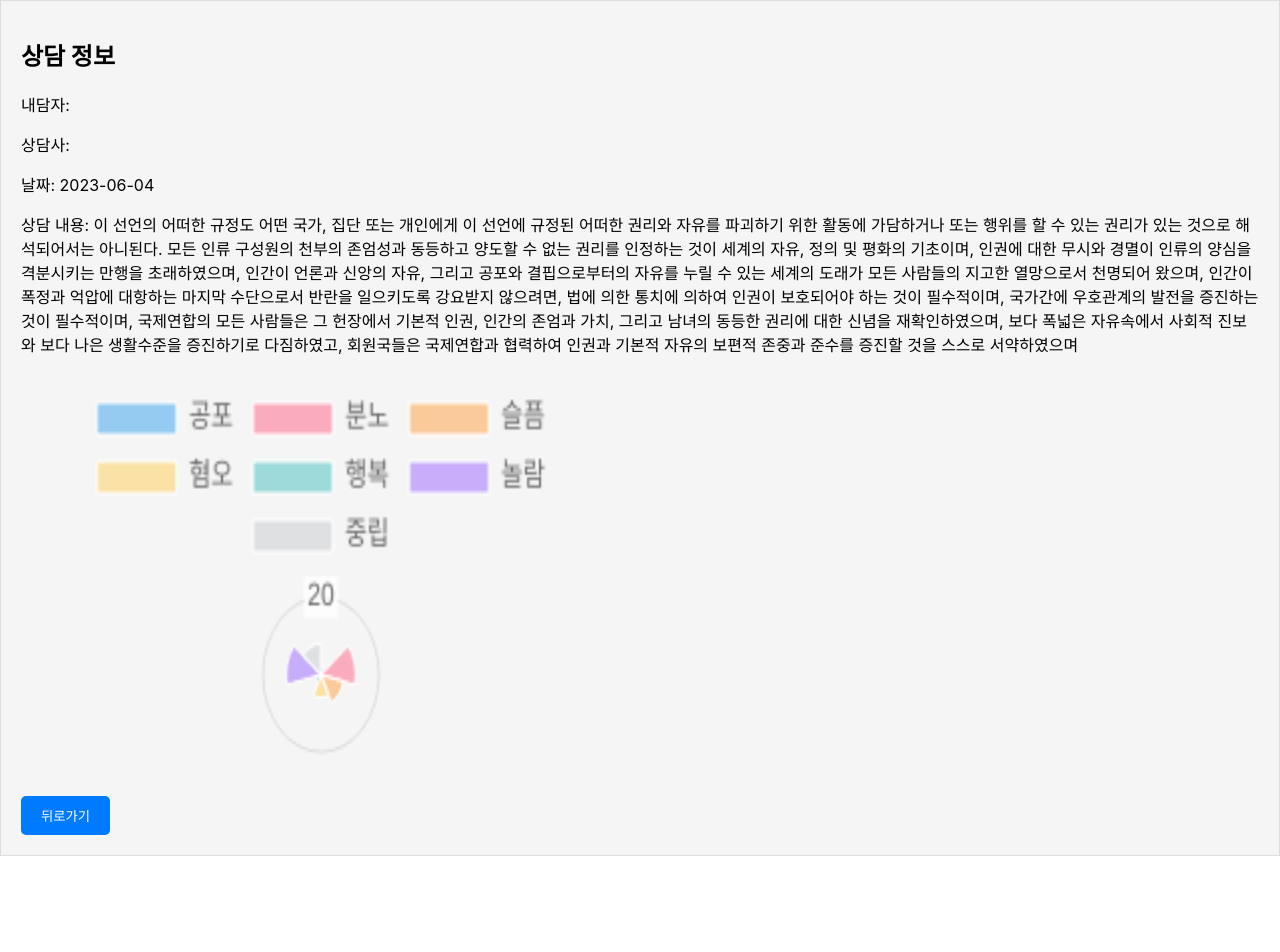
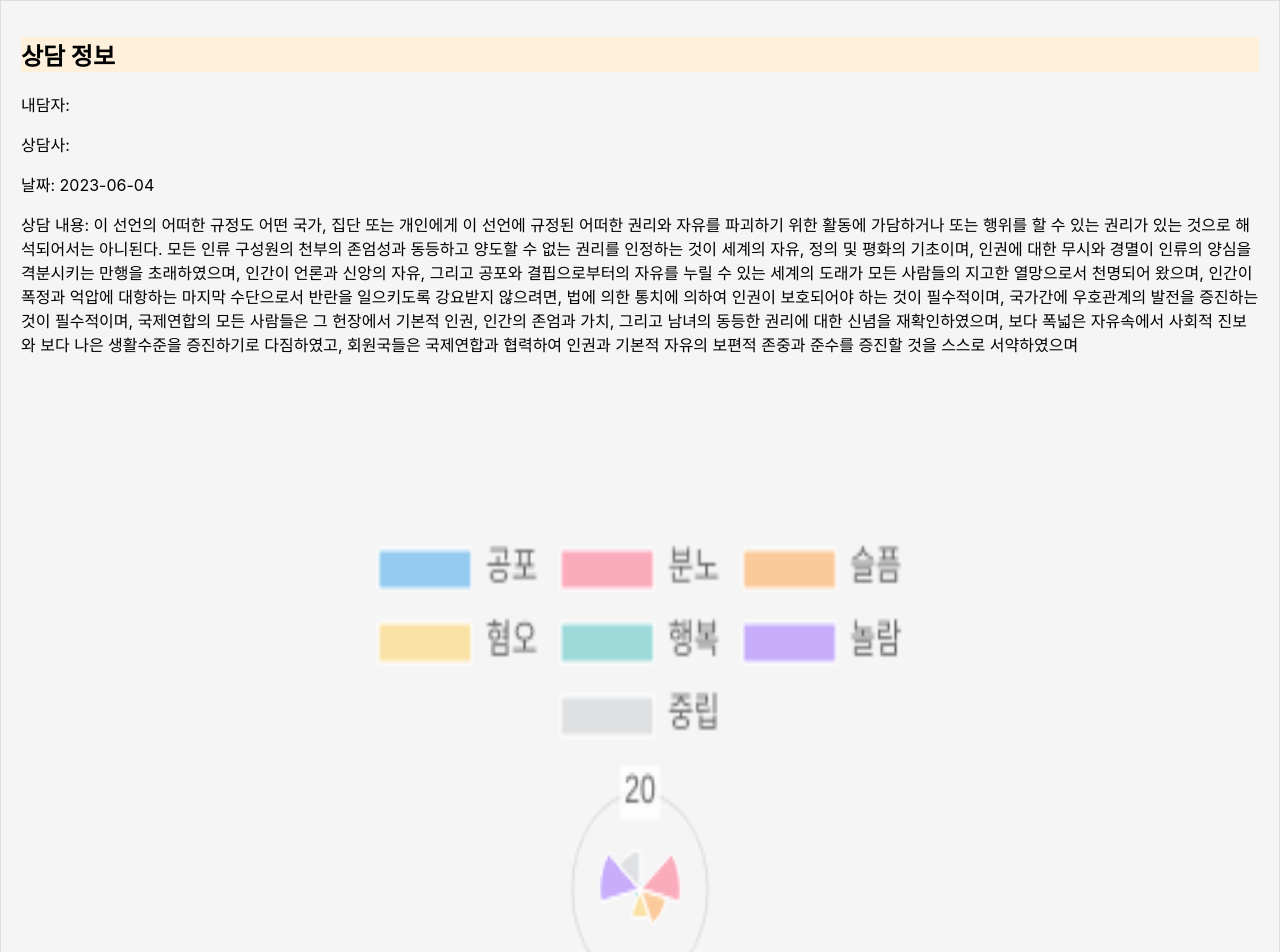
Before and after one commit to yujeongoyj/yourmind_frontend, a React (Create React App) app: page /Detail in a window 1280 px wide. Shown: the top 952 px of the page. Before the commit the page ends 856 px from the top, so only its background shows below. Built offline with nearby package versions, Linux system fonts and the light colour scheme.

Commit message:
add PolarArea

```diff
--- a/src/Detail.jsx
+++ b/src/Detail.jsx
@@ -43,22 +43,31 @@ const navigate = useNavigate();
 
     return(
       <div className={styles.container}>
+
       <h1 className={styles.header}>상담 정보</h1>
       <div className={styles.content}>
+
         <p>내담자: {user1}</p>
         <p>상담사: {user2}</p>
         <p>날짜: {parsedData.date}</p>
         <p>상담 내용: {parsedData.messege}</p>
-        <PolarArea className= {styles.chartView}
+        </div>
+
+        <div className={styles.chartView}>
+        <div className={styles.chartWrapper}>
+        <PolarArea
           type="PolarArea"
           data={chart}
           options={options}
-          style={{ position: 'center',height: '400px' }}
+          style={{ width: '700px', height: '500px' }}
+          //className={styles.chart}
         />
+        </div>
+        </div>
         <button className={styles.button} onClick={navigateToPurchase1}>
           뒤로가기
         </button>
-      </div>
+
     </div>
     )
 }
--- a/src/Login.jsx
+++ b/src/Login.jsx
@@ -1,6 +1,6 @@
 import { useState } from "react";
 import { Link, NavLink, Route, Routes, useNavigate } from "react-router-dom";
-import styles from './module.css/Join.module.css';
+import styles from './module.css/Login.module.css';
 
 function Login() {
   const [loginId, setLoginId] = useState("");
--- a/src/module.css/Detail.module.css
+++ b/src/module.css/Detail.module.css
@@ -1,4 +1,7 @@
-/* styles.module.css */
+.head {
+    background-color: none;
+}
+
 .container {
     padding: 20px;
     background-color: #f5f5f5;
@@ -9,10 +12,12 @@
     font-size: 24px;
     font-weight: bold;
     margin-bottom: 10px;
+    background-color: rgb(255, 240, 220);
   }
 
   .content {
     margin-top: 20px;
+
   }
 
   .content p {
@@ -34,8 +39,22 @@
   }
 
   .chartView {
+    display: flex;
+    justify-content: center;
+    align-items: center;
+    height: 100vh;
+  }
+
+  .chartWrapper {
+    max-width: 600px;
     width: 100%;
-    aspect-ratio: 1/1;
-    width: 600px;
-    margin-top: 20px;
+    height: 400px;
+    display: flex;
+    justify-content: center;
+    align-items: center;
   }
+
+  .chart {
+    width: 700px;
+    height: 700px;
+  }
```
